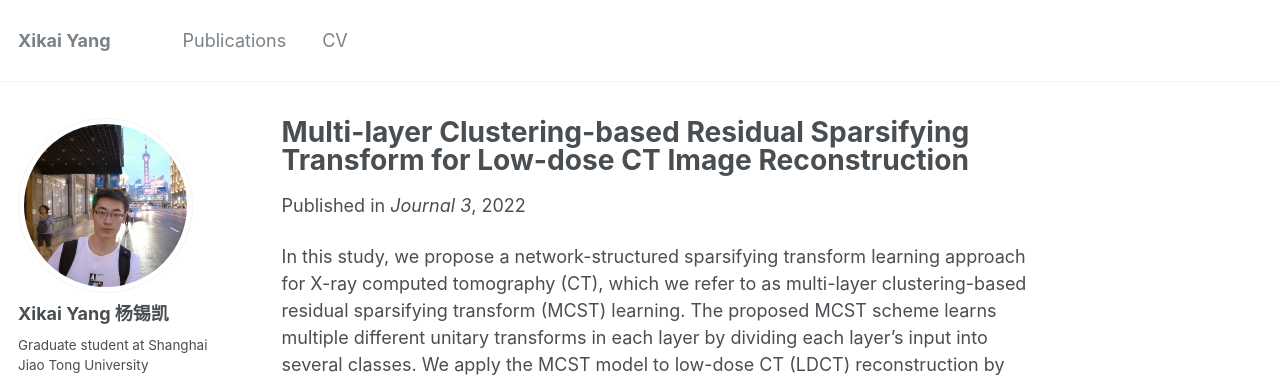
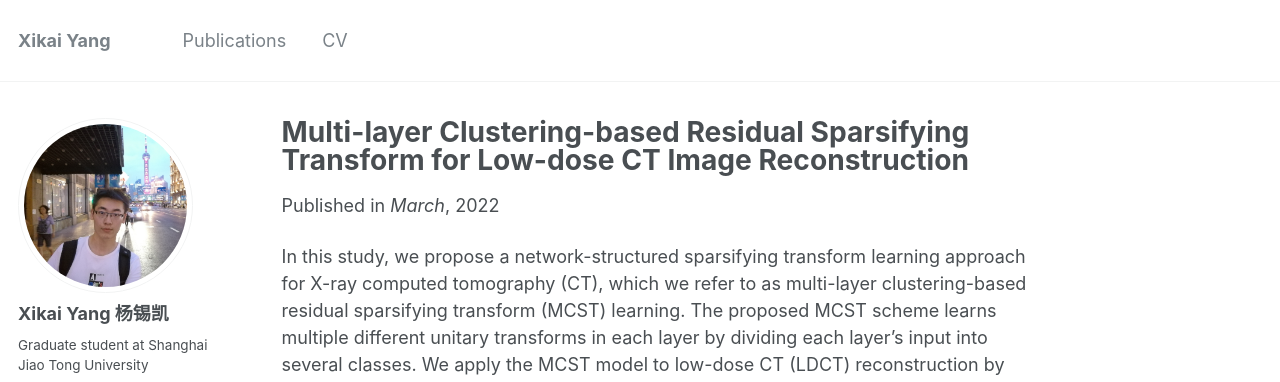
Before and after one commit to Xikai97/Xikai97.github.io, a Jekyll site: the page built from _publications/2015-10-01-paper-title-number-3.md, in a window 1280 px wide and 1194 px high. Shown: the top 382 px of the window. Built offline with Jekyll 4.4.1, drawn with Linux system fonts in a browser that asks for light colours; some web fonts are replaced.

Commit message:
Update 2015-10-01-paper-title-number-3.md

```diff
--- a/_publications/2015-10-01-paper-title-number-3.md
+++ b/_publications/2015-10-01-paper-title-number-3.md
@@ -3,7 +3,7 @@ title: "Multi-layer Clustering-based Residual Sparsifying Transform for Low-dose
 collection: publications
 permalink: /publication/2022-MCST
 date: 2022-03-01
-venue: 'Journal 3'
+venue: 'March'
 paperurl: '[Submitted to Medical Physics](https://arxiv.org/abs/2203.11565)'
 ---
  In this study, we propose a network-structured sparsifying transform learning approach for X-ray computed tomography (CT), which we refer to as multi-layer clustering-based residual sparsifying transform (MCST) learning. The proposed MCST scheme learns multiple different unitary transforms in each layer by dividing each layer's input into several classes. We apply the MCST model to low-dose CT (LDCT) reconstruction by deploying the learned MCST model into the regularizer in penalized weighted least squares (PWLS) reconstruction. We conducted LDCT reconstruction experiments on XCAT phantom data and Mayo Clinic data and trained the MCST model with 2 (or 3) layers and with 5 clusters in each layer. The learned transforms in the same layer showed rich features while additional information is extracted from representation residuals. Our simulation results demonstrate that PWLS-MCST achieves better image reconstruction quality than the conventional FBP method and PWLS with edge-preserving (EP) regularizer. It also outperformed recent advanced methods like PWLS with a learned multi-layer residual sparsifying transform prior (MARS) and PWLS with a union of learned transforms (ULTRA), especially for displaying clear edges and preserving subtle details.
```
